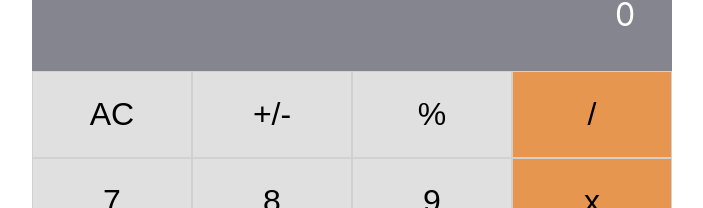
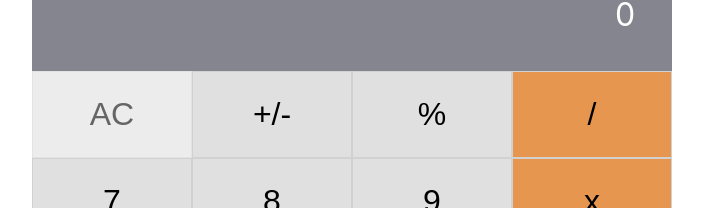
Before and after one commit to krisbobo/maths-magicians, a React (Create React App) app: page / in a window 1280 px wide. In both pictures the pointer is over the button "AC". Shown: the part 128-336 px from the top of the page, without its empty margins (288-991 px from the left). Built offline with nearby package versions, Linux system fonts and the light colour scheme.

Commit message:
Add hover effect to buttons

```diff
--- a/src/App.css
+++ b/src/App.css
@@ -64,6 +64,14 @@ button:last-child {
   background-color: var(--secondary);
 }
 
+button:hover {
+  opacity: 0.6;
+}
+
+button:active {
+  opacity: 1;
+}
+
 .calculator-buttons button:nth-child(17) {
   max-width: 50%;
   flex: 1 50%;
```
